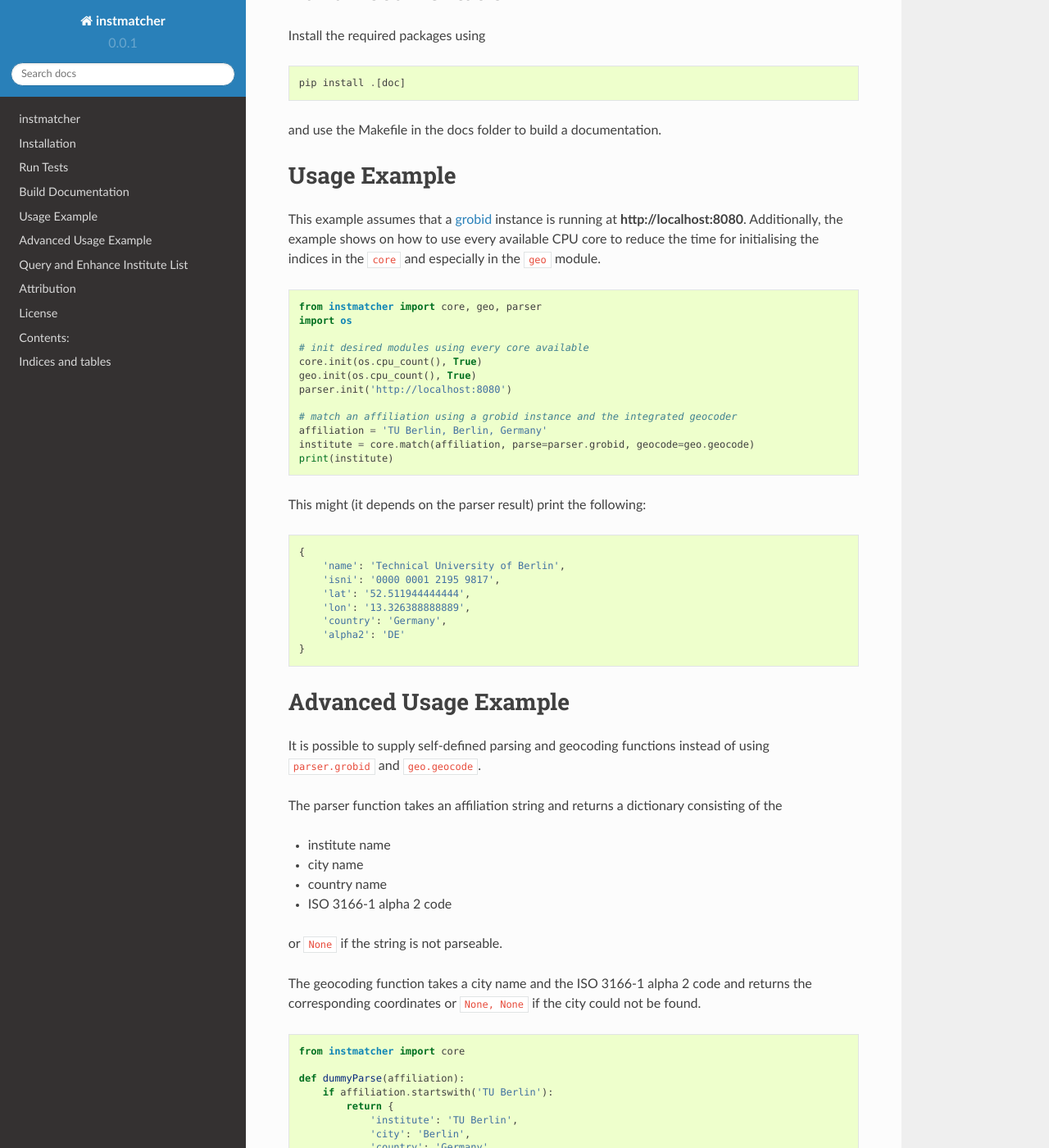
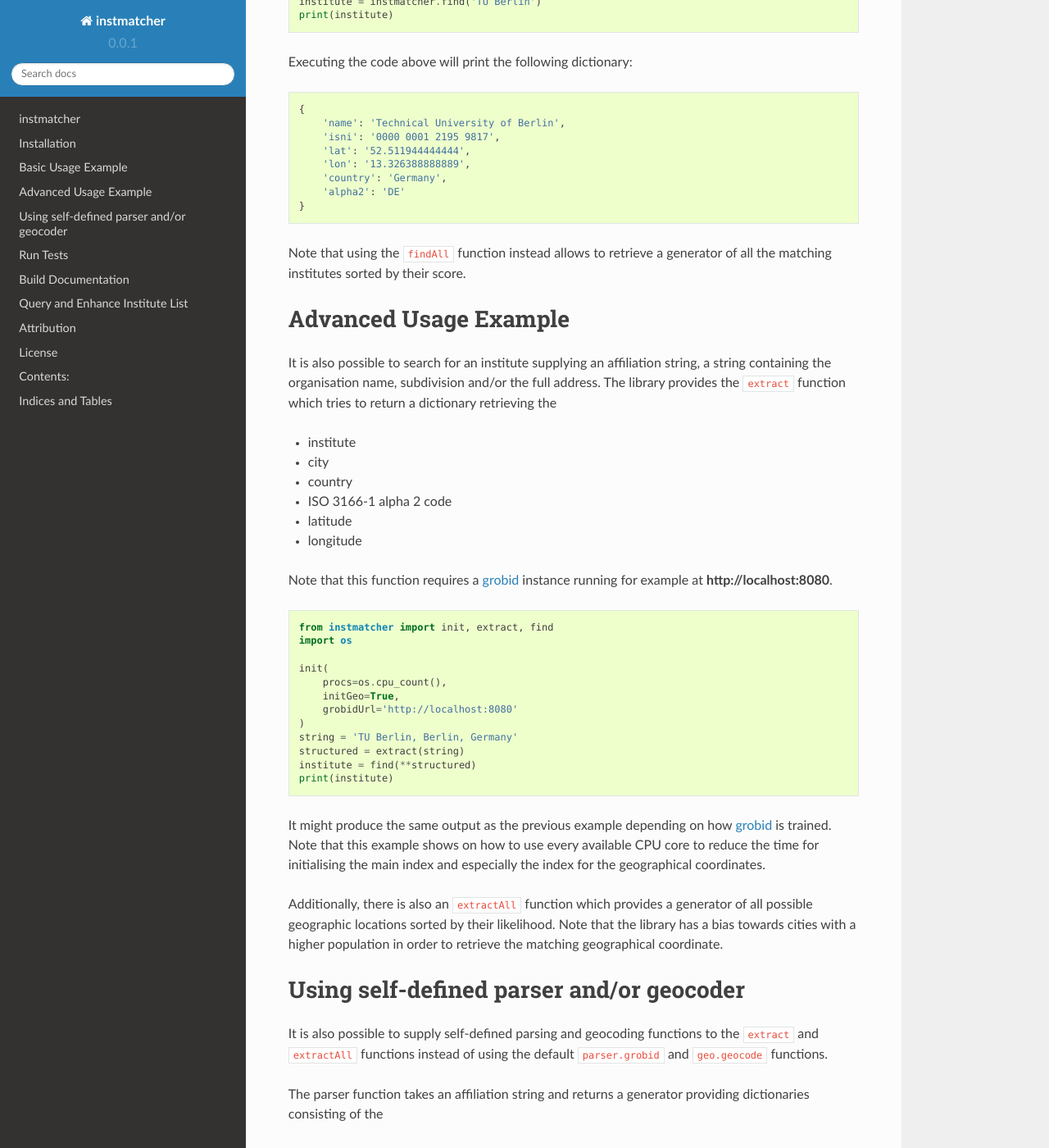
Before and after one commit to qtux/instmatcher, a Sphinx documentation site: the page built from docs/index.rst, in a window 1280 px wide and 1400 px high, scrolled down 670 px. Shown: the whole window at 82% size. Built offline with Sphinx 7.4.7 and the Read the Docs theme 2.0.0, drawn with Linux system fonts in a browser that asks for light colours; some of the changed text lies outside the part shown.

Commit message:
update README to reflect changes in v0.3.0

```diff
--- a/README.rst
+++ b/README.rst
@@ -9,6 +9,120 @@ To install instmatcher simply clone the git repository and install it using pip:
   git clone https://github.com/qtux/instmatcher.git
   cd instmatcher
   pip install .
+
+Basic Usage Example
+===================
+This library must be initialised with the ``init`` function before using any other functions.
+This will create an index if it does not exist yet and initialise internal variables.
+
+The ``find`` function can be used to find an institute searching for a given name:
+
+.. code:: python
+
+    import instmatcher
+
+    instmatcher.init()
+    institute = instmatcher.find('TU Berlin')
+    print(institute)
+
+Executing the code above will print the following dictionary: ::
+
+    {
+        'name': 'Technical University of Berlin',
+        'isni': '0000 0001 2195 9817',
+        'lat': '52.511944444444',
+        'lon': '13.326388888889',
+        'country': 'Germany',
+        'alpha2': 'DE'
+    }
+
+Note that using the ``findAll`` function instead allows to retrieve a generator of all the matching institutes sorted by their score.
+
+Advanced Usage Example
+======================
+It is also possible to search for an institute supplying an affiliation string, a string containing the organisation name, subdivision and/or the full address.
+The library provides the ``extract`` function which tries to return a dictionary retrieving the
+
+- institute
+- city
+- country
+- ISO 3166-1 alpha 2 code
+- latitude
+- longitude
+
+Note that this function requires a `grobid`_ instance running for example at **http://localhost:8080**.
+
+.. code:: python
+
+    from instmatcher import init, extract, find
+    import os
+
+    init(
+        procs=os.cpu_count(),
+        initGeo=True,
+        grobidUrl='http://localhost:8080'
+    )
+    string = 'TU Berlin, Berlin, Germany'
+    structured = extract(string)
+    institute = find(**structured)
+    print(institute)
+
+It might produce the same output as the previous example depending on how `grobid`_ is trained.
+Note that this example shows on how to use every available CPU core to reduce the time
+for initialising the main index and especially the index for the geographical coordinates.
+
+Additionally, there is also an ``extractAll`` function which provides a generator of all possible geographic locations sorted by their likelihood.
+Note that the library has a bias towards cities with a higher population in order to retrieve the matching geographical coordinate.
+
+Using self-defined parser and/or geocoder
+=========================================
+It is also possible to supply self-defined parsing and geocoding functions to the ``extract`` and ``extractAll`` functions
+instead of using the default ``parser.grobid`` and ``geo.geocode`` functions.
+
+The parser function takes an affiliation string and returns a generator providing dictionaries consisting of the
+
+- institute
+- city
+- country
+- ISO 3166-1 alpha 2 code
+
+The geocoding function takes a city name and the ISO 3166-1 alpha 2 code and returns a generator providing the most likely
+
+- latitude
+- longitude
+- country
+- ISO 3166-1 alpha 2 code
+
+.. code:: python
+
+    from instmatcher import init, extract, find
+
+    def dummyParse(affiliation):
+        if affiliation.startswith('TU Berlin'):
+            return {
+                'institute': 'TU Berlin',
+                'city': 'Berlin',
+                'country': 'Germany',
+                'alpha2': 'DE',
+        }
+        return None
+
+    def dummyGeocode(city, alpha2, **ignore):
+        if city == 'Berlin' and alpha2 == 'DE':
+            yield {
+                'lat': 52.52437,
+                'lon': 13.41053,
+                'alpha2': 'DE',
+                'country': 'Germany',
+            }
+
+    init()
+    string = 'TU Berlin, Berlin, Germany'
+    structured = extract(string, dummyParse, dummyGeocode)
+    institute = find(**structured)
+    print(institute)
+
+In this specific case this will print the same as in the examples above.
 
 Run Tests
 =========
@@ -26,97 +140,13 @@ Install the required packages using ::
 
 and use the Makefile in the docs folder to build a documentation.
 
-Usage Example
-=============
-This example assumes that a `grobid`_ instance is running at **http://localhost:8080**.
-Additionally, the example shows on how to use every available CPU core to reduce the time
-for initialising the indices in the ``core`` and especially in the ``geo`` module.
-
-.. code:: python
-
-    from instmatcher import core, geo, parser
-    import os
-
-    # init desired modules using every core available
-    core.init(os.cpu_count(), True)
-    geo.init(os.cpu_count(), True)
-    parser.init('http://localhost:8080')
-
-    # match an affiliation using a grobid instance and the integrated geocoder
-    affiliation = 'TU Berlin, Berlin, Germany'
-    institute = core.match(affiliation, parse=parser.grobid, geocode=geo.geocode)
-    print(institute)
-
-This might (it depends on the parser result) print the following: ::
-
-    {
-        'name': 'Technical University of Berlin',
-        'isni': '0000 0001 2195 9817',
-        'lat': '52.511944444444',
-        'lon': '13.326388888889',
-        'country': 'Germany',
-        'alpha2': 'DE'
-    }
-
-Advanced Usage Example
-======================
-It is possible to supply self-defined parsing and geocoding functions instead of using ``parser.grobid`` and ``geo.geocode``.
-
-The parser function takes an affiliation string and returns a dictionary consisting of the
-
-- institute name
-- city name
-- country name
-- ISO 3166-1 alpha 2 code
-
-or ``None`` if the string is not parseable.
-
-The geocoding function takes a city name and the ISO 3166-1 alpha 2 code and returns the corresponding coordinates or ``None, None`` if the city could not be found.
-
-.. code:: python
-
-    from instmatcher import core
-
-    def dummyParse(affiliation):
-        if affiliation.startswith('TU Berlin'):
-            return {
-                'institute': 'TU Berlin',
-                'city': 'Berlin',
-                'country': 'Germany',
-                'cc': 'DE',
-        }
-        return None
-
-    def dummyGeocode(city, cc):
-        if city == 'Berlin' and cc == 'DE':
-            return 52.52437, 13.41053
-        return None, None
-
-    # init index and internal variables
-    core.init()
-
-    # match the affiliation to a known institute
-    affiliation = 'TU Berlin, Berlin, Germany'
-    institute = core.match(affiliation, dummyParse, dummyGeocode)
-    print(institute)
-
-In this specific case this will print the same as before: ::
-
-    {
-        'name': 'Technical University of Berlin',
-        'isni': '0000 0001 2195 9817',
-        'lat': '52.511944444444',
-        'lon': '13.326388888889',
-        'country': 'Germany',
-        'alpha2': 'DE'
-    }
-
 Query and Enhance Institute List
 ================================
 Install the optional dependencies required to run the Python script: ::
 
   pip install .[data]
 
+and use the Makefile in the
 To update the institute list execute ::
 
   make
--- a/docs/index.rst
+++ b/docs/index.rst
@@ -21,7 +21,7 @@ Contents:
 .. toctree::
    :maxdepth: 2
 
-Indices and tables
+Indices and Tables
 ==================
 
 * :ref:`genindex`
```
